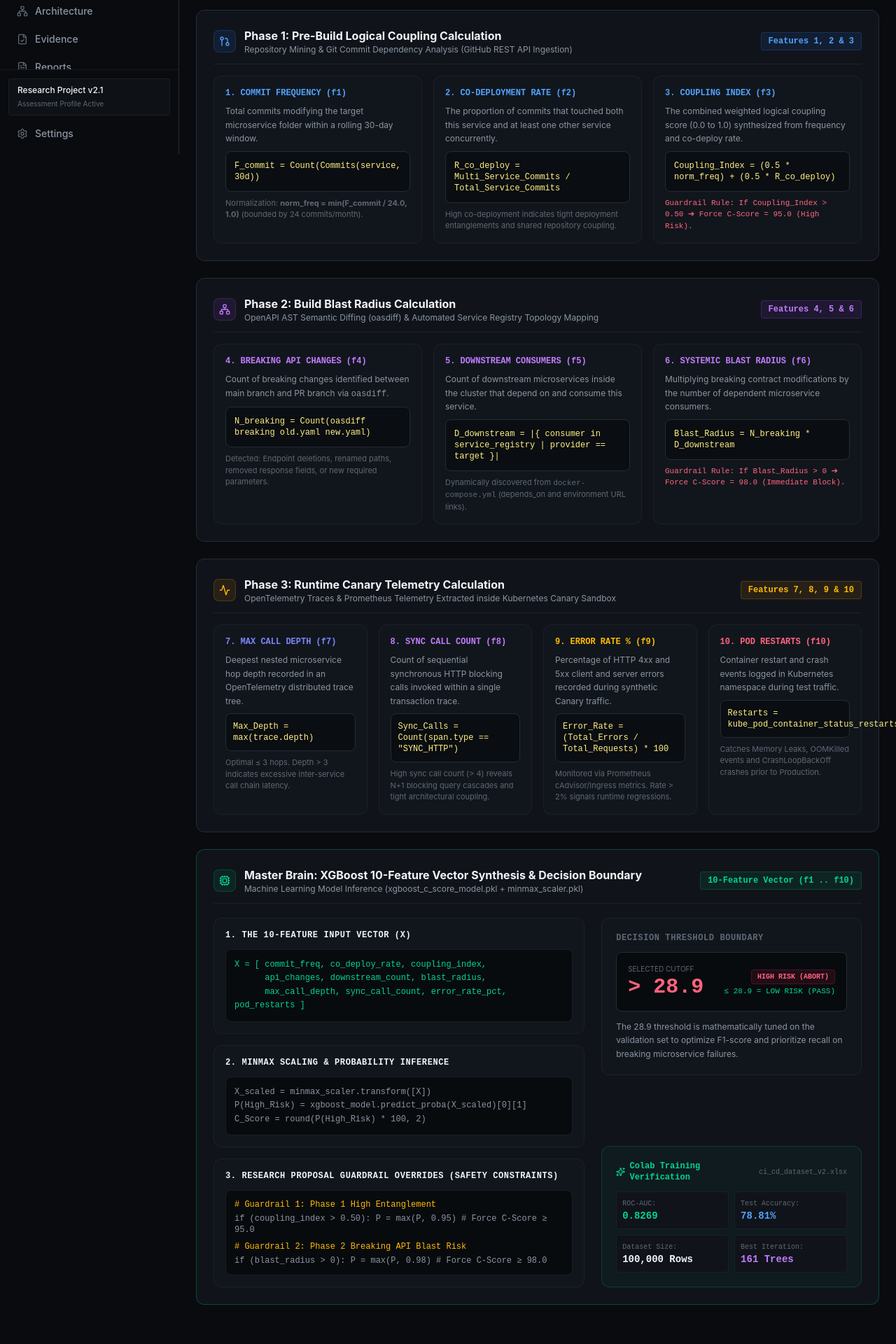
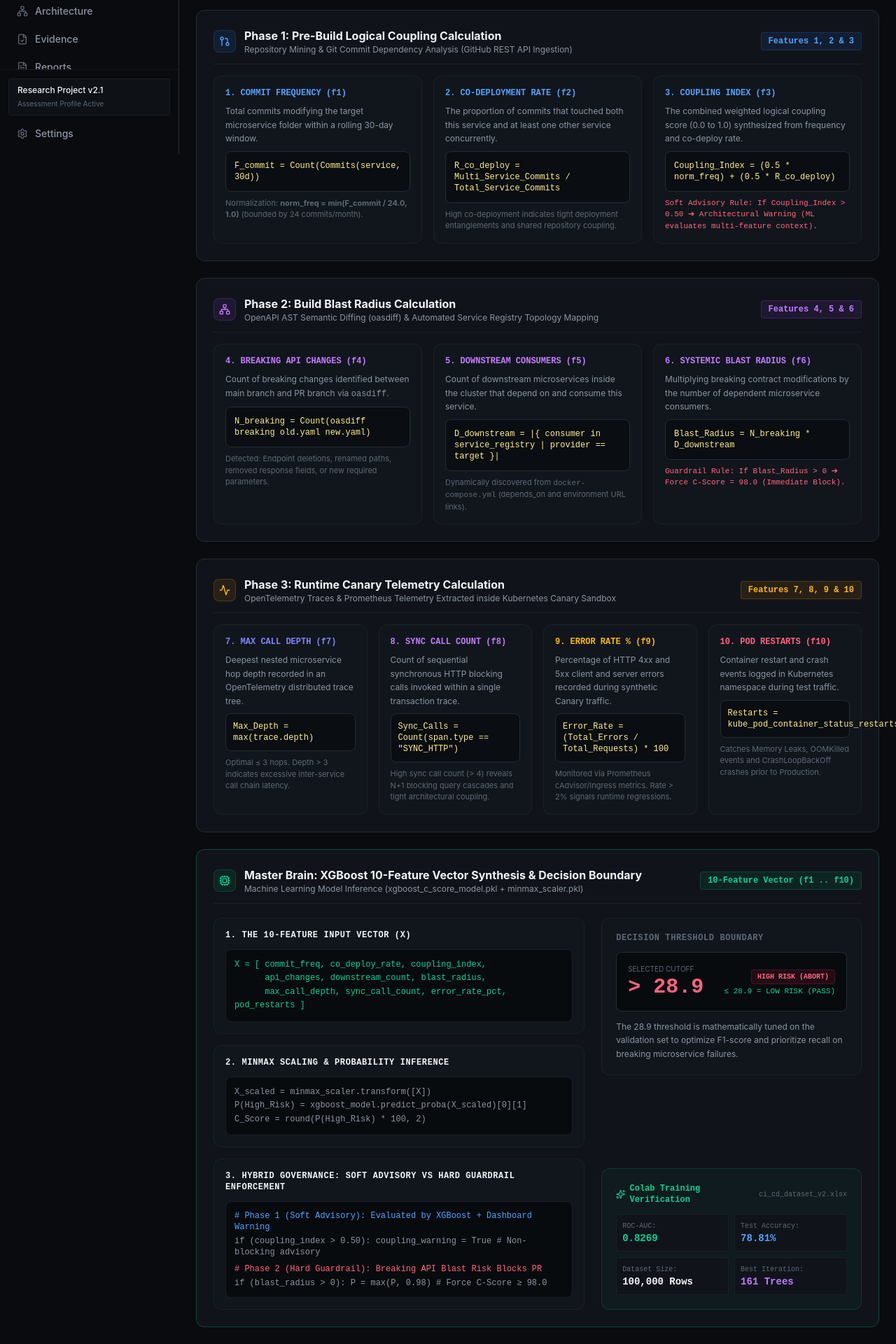
Before and after one commit to tharangajw/J26-SE-308, a React (Vite) app in the folder frontend/: page /dimensions/cicd/calculation in a window 1280 px wide. Shown: the part 579-2499 px from the top of the page at 70% size. Before the commit the page ends 2467 px from the top, so only its background shows below. Built offline with nearby package versions, Linux system fonts and the light colour scheme; no server answers.

Commit message:
update coupling index handling and improve advisory logic in C-Score calculations

```diff
--- a/frontend/src/pages/CiCdCalculationPage.tsx
+++ b/frontend/src/pages/CiCdCalculationPage.tsx
@@ -50,7 +50,7 @@ export const CiCdCalculationPage: React.FC = () => {
   if (p2HighRisk) {
     simulatedScore = 98.0;
   } else if (p1HighRisk) {
-    simulatedScore = 95.0;
+    simulatedScore = Number((3.0 + commitFreq * 0.4 + coDeployRate * 8).toFixed(1));
   } else if (p3HighRisk) {
     simulatedScore = Number(Math.min(99.0, 30.0 + podRestarts * 15 + errorRatePct * 5 + maxCallDepth * 4).toFixed(1));
   } else {
@@ -378,7 +378,7 @@ export const CiCdCalculationPage: React.FC = () => {
                 Coupling_Index = (0.5 * norm_freq) + (0.5 * R_co_deploy)
               </div>
               <p className="text-[11px] text-rose-400 font-mono">
-                Guardrail Rule: If Coupling_Index &gt; 0.50 ➔ Force C-Score = 95.0 (High Risk).
+                Soft Advisory Rule: If Coupling_Index &gt; 0.50 ➔ Architectural Warning (ML evaluates multi-feature context).
               </p>
             </div>
           </div>
@@ -585,12 +585,12 @@ export const CiCdCalculationPage: React.FC = () => {
 
               <div className="p-4 rounded-xl bg-surface-secondary/40 border border-border/50 space-y-3">
                 <div className="text-xs font-bold text-text-primary uppercase tracking-wider font-mono">
-                  3. Research Proposal Guardrail Overrides (Safety Constraints)
+                  3. Hybrid Governance: Soft Advisory vs Hard Guardrail Enforcement
                 </div>
                 <div className="p-3 rounded-lg bg-black/50 border border-border/60 font-mono text-xs space-y-1 text-text-secondary">
-                  <div className="text-amber-400"># Guardrail 1: Phase 1 High Entanglement</div>
-                  <div>if (coupling_index &gt; 0.50): P = max(P, 0.95)  # Force C-Score &ge; 95.0</div>
-                  <div className="text-amber-400 mt-2"># Guardrail 2: Phase 2 Breaking API Blast Risk</div>
+                  <div className="text-blue-400"># Phase 1 (Soft Advisory): Evaluated by XGBoost + Dashboard Warning</div>
+                  <div>if (coupling_index &gt; 0.50): coupling_warning = True  # Non-blocking advisory</div>
+                  <div className="text-rose-400 mt-2"># Phase 2 (Hard Guardrail): Breaking API Blast Risk Blocks PR</div>
                   <div>if (blast_radius &gt; 0): P = max(P, 0.98)       # Force C-Score &ge; 98.0</div>
                 </div>
               </div>
```
Also changed, not shown: 2 other files (tests, documents, lock files or other folders).
